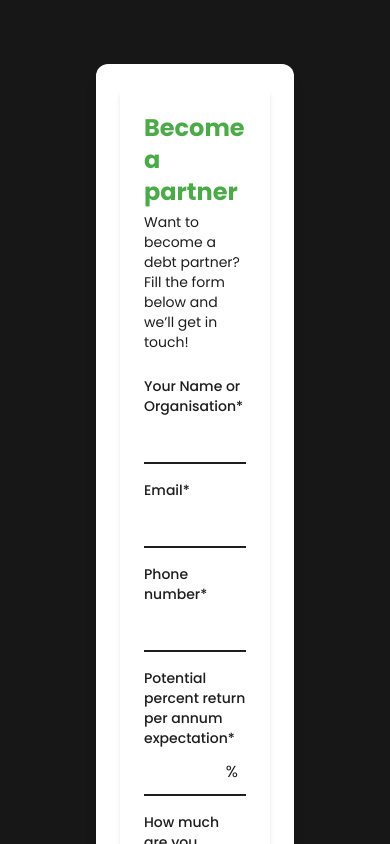
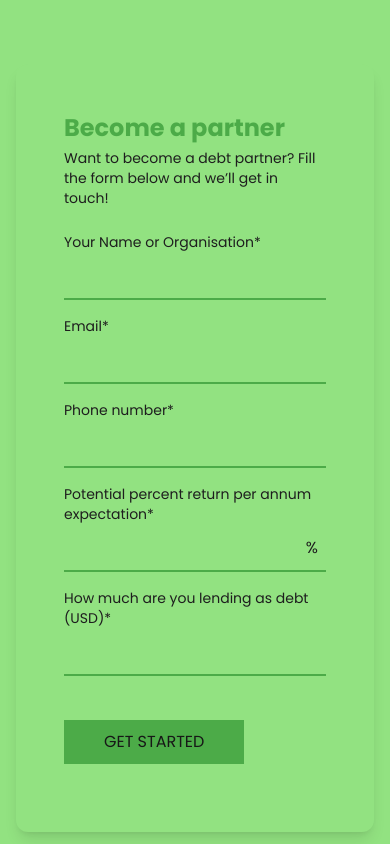
Before and after one commit to Leevai-Kaugu/fanaka-web, a Next.js app: page /partners in a window 390 px wide. Both pictures are taken after a click on the button "Become a Partner". Shown: the top 844 px of the page. Built offline with nearby package versions, Linux system fonts and the light colour scheme.

Commit message:
Enhance Hero component with lazy loading and animations; adjust layout in Page and Partners components for improved responsiveness.

```diff
--- a/app/(root)/home/page.tsx
+++ b/app/(root)/home/page.tsx
@@ -1,8 +1,40 @@
-import ButtonTwo from "@/components/ui/buttonTwo/page";
-import MainButton from "@/components/ui/mainButton/page";
+"use client";
+
+import dynamic from "next/dynamic";
+import { motion, Variants } from "framer-motion";
+
+// Lazy load buttons to save initial render time
+const MainButton = dynamic(() => import("@/components/ui/mainButton/page"));
+const ButtonTwo = dynamic(() => import("@/components/ui/buttonTwo/page"));
 
 export default function Hero() {
+  // Variants for text
+  const textVariant: Variants = {
+    hidden: { opacity: 0, y: 50 },
+    visible: {
+      opacity: 1,
+      y: 0,
+      transition: { type: "spring", stiffness: 100, damping: 12 },
+    },
+  };
 
+  const paragraphVariant: Variants = {
+    hidden: { opacity: 0, y: 30 },
+    visible: {
+      opacity: 1,
+      y: 0,
+      transition: { type: "spring", stiffness: 100, damping: 12, delay: 0.2 },
+    },
+  };
+
+  const buttonVariant: Variants = {
+    hidden: { opacity: 0, y: 20 },
+    visible: {
+      opacity: 1,
+      y: 0,
+      transition: { type: "spring", stiffness: 100, damping: 12, delay: 0.4 },
+    },
+  };
 
   return (
     <section className="relative bg-background w-full min-h-screen flex items-center justify-center">
@@ -14,24 +46,46 @@ export default function Hero() {
           className="w-full h-full object-cover filter blur-[3px]"
           width={800}
           height={500}
+          loading="lazy"
         />
       </div>
 
       {/* Content */}
       <div className="relative z-10 container mx-auto px-6 text-center">
-        <h1 className="text-4xl md:text-6xl font-bold tracking-tight text-white">
+        {/* Heading */}
+        <motion.h1
+          className="text-4xl md:text-6xl font-bold tracking-tight text-white"
+          variants={textVariant}
+          initial="hidden"
+          whileInView="visible"       // Animate every time it comes into view
+          viewport={{ once: false }} // Allow animation to repeat on scroll back
+        >
           Growing with Businesses Across Africa
-        </h1>
+        </motion.h1>
 
-        <p className="mt-6 text-lg md:text-xl text-gray-200 max-w-2xl mx-auto">
+        {/* Paragraph */}
+        <motion.p
+          className="mt-6 text-lg md:text-xl text-gray-200 max-w-2xl mx-auto"
+          variants={paragraphVariant}
+          initial="hidden"
+          whileInView="visible"
+          viewport={{ once: false }}
+        >
           Unlock capital, grow your business, and access affordable financing
           designed for entrepreneurs and SMEs.
-        </p>
+        </motion.p>
 
-        <div className="mt-10 lg:flex justify-center gap-4">
+        {/* Buttons */}
+        <motion.div
+          className="mt-10 lg:flex justify-center gap-4"
+          variants={buttonVariant}
+          initial="hidden"
+          whileInView="visible"
+          viewport={{ once: false }}
+        >
           <MainButton text="GET STARTED" href="/signup" />
           <ButtonTwo text="LEARN MORE" href="/learn-more" />
-        </div>
+        </motion.div>
       </div>
     </section>
   );
--- a/app/(root)/page.tsx
+++ b/app/(root)/page.tsx
@@ -26,7 +26,7 @@ export default function Page() {
         <Hero  />
       </Section>
 
-      <div className="w-full flex justify-center py-2 relative bottom-60 ">
+      <div className="w-full flex justify-center py-2 relative lg:bottom-60 bottom-40">
         <CountrySelectorDropdown onSelect={setCountry} />
       </div>
 
--- a/app/(root)/partners/page.tsx
+++ b/app/(root)/partners/page.tsx
@@ -71,7 +71,7 @@ export default function Partners() {
       variants={contentVariants}
       initial="hidden"
       animate={isInView ? "visible" : "hidden"}
-      className="relative w-full min-h-screen flex items-center"
+      className="relative w-full min-h-screen flex items-center bg-flp"
     >
 
       {/* 🔥 BACKGROUND IMAGE (Behind Everything) */}
@@ -83,14 +83,14 @@ export default function Partners() {
         />
       </div> */}
 
-      <div className="relative w-full lg:flex justify-center items-center px-4">
+      <div className="relative w-full lg:flex justify-center items-center px-4 ">
         {!showForm && (
           <div className="container mx-auto md:px-6">
             <h1 className="md:text-4xl text-2xl text-primaryD font-semibold mb-6 text-center">
               Value Proposition for Key Stakeholders
             </h1>
 
-            <p className="text-gray-600">
+            <p className="text-gray-800">
               For our MSME clients, Fanaka offers a pathway to financial
               empowerment through education, tailored financial products,
               and risk management solutions. Our stakeholders, including
@@ -110,8 +110,8 @@ export default function Partners() {
         )}
 
         {showForm && (
-          <div className="container mx-auto pt-16 px-20 pb-10">
-            <div className="bg-white p-6 rounded-xl shadow-lg">
+          <div className="container mx-auto pt-16 md:px-20 pb-10">
+            <div className="bg-flp p-6 rounded-xl shadow-lg">
               <PartnerApplicationForm
                 onInteract={handleFormInteraction}
                 onSubmit={handleFormSubmit}
--- a/components/custom/partnerForm/page.tsx
+++ b/components/custom/partnerForm/page.tsx
@@ -111,8 +111,8 @@ export default function PartnerApplicationForm({ onInteract, onSubmit }: Partner
   };
 
   const inputClass = (field: keyof typeof form) =>
-    `w-full border-b-2 px-2 py-2 h-11 bg-white focus:bg-green-100 outline-none transition-all duration-300 ${
-      errors[field] ? 'border-red-500' : 'border-fg focus:border-fp'
+    `w-full border-b-2 px-2 py-2 h-11 bg-flp  outline-none transition-all duration-300 ${
+      errors[field] ? 'border-red-500' : 'border-fp focus:border-gray-700'
     }`;
 
 
@@ -128,16 +128,16 @@ export default function PartnerApplicationForm({ onInteract, onSubmit }: Partner
           e.preventDefault();
           handleSubmit();
         }}
-        className="lg:mx-0 mx-auto bg-white p-6 rounded-md shadow-md"
+        className="lg:mx-0 mx-auto p-6 rounded-md "
       >
-        <h2 className="text-2xl font-bold text-fp mb-1">Become a partner</h2>
+        <h2 className="text-2xl font-bold text-fanakaPrimary mb-1">Become a partner</h2>
         <p className="text-sm text-fg mb-6">Want to become a debt partner? Fill the form below and we’ll get in touch!</p>
 
         {[{ label: 'Your Name or Organisation*', name: 'name', type: 'text' },
           { label: 'Email*', name: 'email', type: 'email' },
           { label: 'Phone number*', name: 'phoneNumber', type: 'tel' }].map((field) => (
           <div className="mb-4" key={field.name}>
-            <label className="block text-sm font-medium text-fg mb-1">{field.label}</label>
+            <label className="block text-sm text-fg mb-1">{field.label}</label>
             <input
               onClick={onInteract}          // 🔥 new event
               onChange={(e) => {
@@ -155,7 +155,7 @@ export default function PartnerApplicationForm({ onInteract, onSubmit }: Partner
         ))}
 
         <div className="mb-4 relative">
-          <label className="block text-sm font-medium text-fg mb-1">
+          <label className="block text-sm text-fg mb-1">
             Potential percent return per annum expectation*
           </label>
           <div className="relative">
@@ -176,7 +176,7 @@ export default function PartnerApplicationForm({ onInteract, onSubmit }: Partner
         </div>
 
         <div className="mb-6">
-          <label className="block text-sm font-medium text-fg mb-1">
+          <label className="block text-sm text-fg mb-1">
             How much are you lending as debt (USD)*
           </label>
           <input
```
